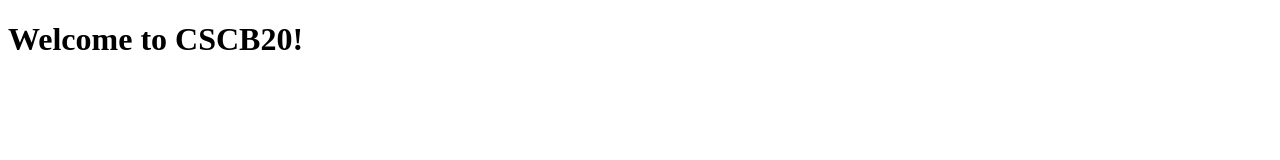
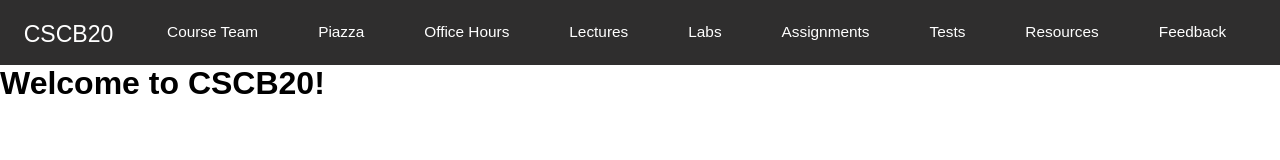
Before and after one commit to OrhanBC/Assignment2, a plain HTML site: page src/index.html in a window 1280 px wide. Drawn offline with Linux system fonts and the light colour scheme.

Commit message:
Add first navbar

```diff
--- a/src/index.html
+++ b/src/index.html
@@ -1,12 +1,46 @@
 <!DOCTYPE html>
 <html lang="en">
-<head>
-    <meta charset="UTF-8">
-    <meta name="viewport" content="width=device-width, initial-scale=1.0">
-    <link rel = "stylesheet" href="styles.css">
+  <head>
+    <meta charset="UTF-8" />
+    <meta name="viewport" content="width=device-width, initial-scale=1.0" />
+    <link rel="stylesheet" href="styles.css" />
     <title>CSCB20</title>
-</head>
-<body>
+  </head>
+  <body>
+    <nav id="navbar">
+      <h1 class="navbar-title">
+        <a href="#">CSCB20</a>
+      </h1>
+      <ul class="navbar-links">
+        <li class="navbar-link">
+          <a href="">Course Team</a>
+        </li>
+        <li class="navbar-link">
+          <a href="">Piazza</a>
+        </li>
+        <li class="navbar-link">
+          <a href="">Office Hours</a>
+        </li>
+        <li class="navbar-link">
+          <a href="">Lectures</a>
+        </li>
+        <li class="navbar-link">
+          <a href="">Labs</a>
+        </li>
+        <li class="navbar-link">
+          <a href="">Assignments</a>
+        </li>
+        <li class="navbar-link">
+          <a href="">Tests</a>
+        </li>
+        <li class="navbar-link">
+          <a href="">Resources</a>
+        </li>
+        <li class="navbar-link">
+          <a href="">Feedback</a>
+        </li>
+      </ul>
+    </nav>
     <h1>Welcome to CSCB20!</h1>
-</body>
+  </body>
 </html>
--- a/src/styles.css
+++ b/src/styles.css
@@ -0,0 +1,49 @@
+* {
+  margin: 0;
+  padding: 0;
+}
+
+body {
+  font-family: "Source Sans Pro", sans-serif;
+  min-width: 768px;
+}
+
+#navbar {
+  width: 100%;
+  height: 45px;
+  background-color: #2f2e2e;
+  padding: auto;
+  padding-top: 20px;
+  z-index: 3;
+  position: -webkit-sticky; /* Safari */
+  position: sticky;
+  top: 0;
+  display: flex;
+  justify-content: space-evenly;
+}
+
+.navbar-links {
+  display: flex;
+  justify-content: center;
+  /* margin-left: 200px; */
+  list-style: none;
+}
+
+.navbar-link a,
+.navbar-title a {
+  text-decoration: none;
+  color: #fff;
+  line-height: 24px;
+  font-size: 0.96em;
+  font-weight: 100;
+}
+
+.navbar-link a:hover {
+  color: #e6e6e6;
+}
+
+.navbar-link {
+  text-align: center;
+  padding-left: 30px;
+  padding-right: 30px;
+}
```
